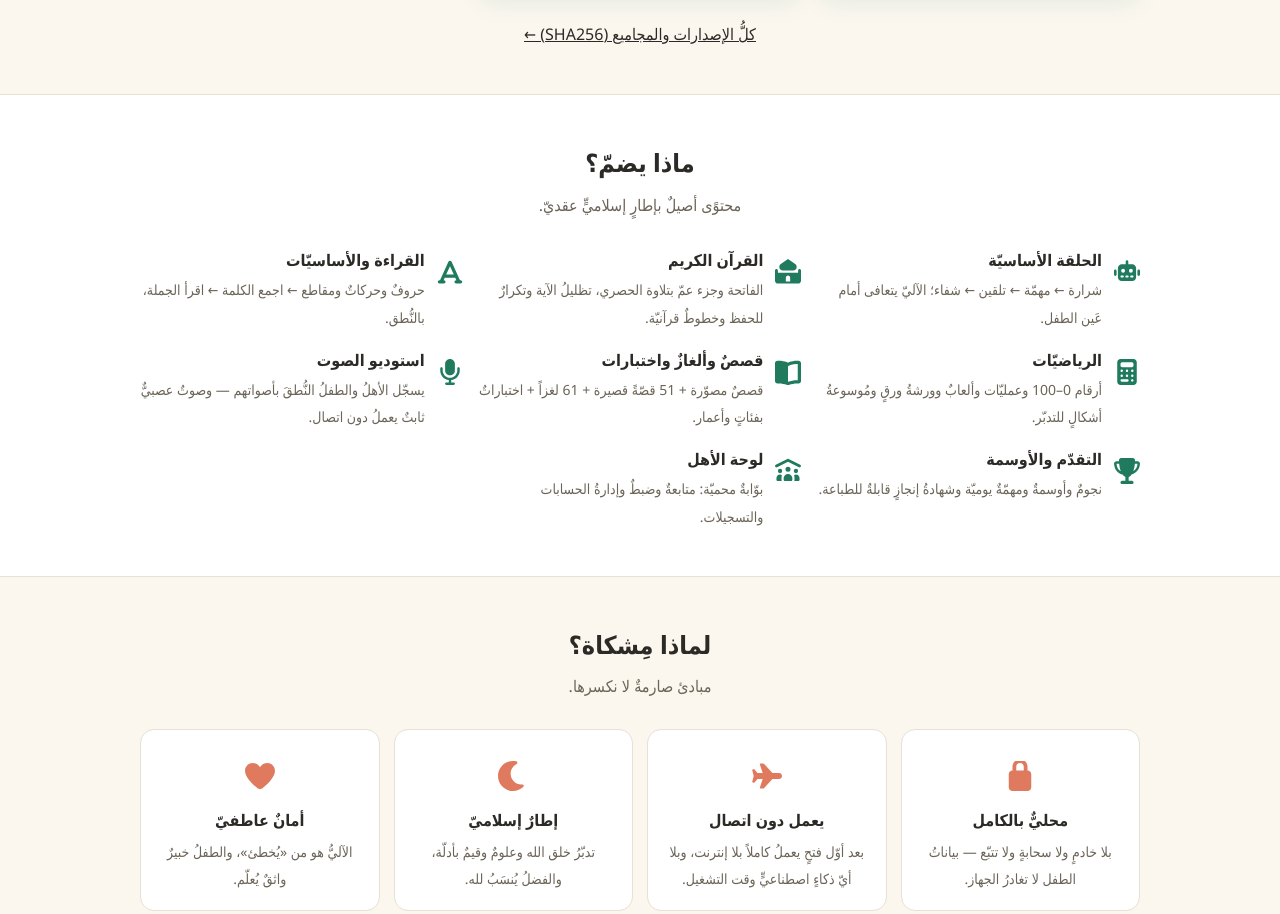
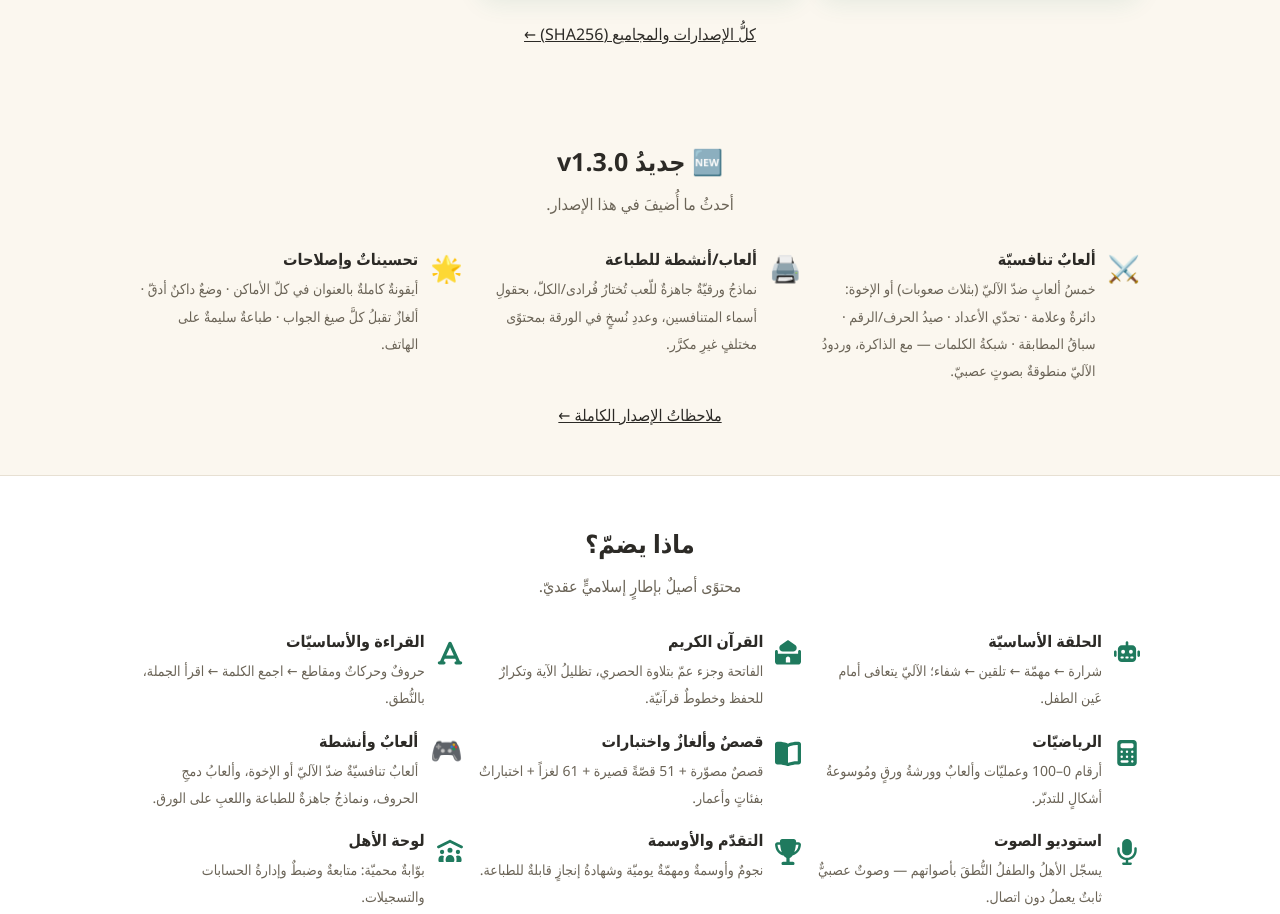
Before and after one commit to SalehGNUTUX/GT-MISHKATKIDS, a plain HTML site: page index.html in a window 1280 px wide. Shown: the part 1617-2531 px from the top of the page. Drawn offline with Linux system fonts and the light colour scheme.

Commit message:
الموقع: قسمُ «جديدُ v1.3.0» (ألعابٌ تنافسيّة · ألعابُ طباعة · تحسينات) + رابطُ ملاحظات الإصدار + بطاقةُ «ألعابٌ وأنشطة» في «ماذا يضمّ؟» — تحديثُ مستجدّات النسخة لا الروابطَ فقط

```diff
--- a/index.html
+++ b/index.html
@@ -257,6 +257,22 @@
       </div>
 </section>
 
+<!-- جديدُ الإصدار -->
+<section>
+  <div class="wrap">
+    <h2>🆕 جديدُ v1.3.0</h2>
+    <p class="section-sub">أحدثُ ما أُضيفَ في هذا الإصدار.</p>
+    <div class="feats">
+      <div class="feat"><span class="e">⚔️</span><div><b>ألعابٌ تنافسيّة</b><span>خمسُ ألعابٍ ضدّ الآليّ (بثلاث صعوبات) أو الإخوة: دائرةٌ وعلامة · تحدّي الأعداد · صيدُ الحرف/الرقم · سباقُ المطابقة · شبكةُ الكلمات — مع الذاكرة، وردودُ الآليّ منطوقةٌ بصوتٍ عصبيّ.</span></div></div>
+      <div class="feat"><span class="e">🖨️</span><div><b>ألعاب/أنشطة للطباعة</b><span>نماذجُ ورقيّةٌ جاهزةٌ للّعب تُختارُ فُرادى/الكلّ، بحقولِ أسماء المتنافسين، وعددِ نُسخٍ في الورقة بمحتوًى مختلفٍ غيرِ مكرَّر.</span></div></div>
+      <div class="feat"><span class="e">🌟</span><div><b>تحسيناتٌ وإصلاحات</b><span>أيقونةٌ كاملةٌ بالعنوان في كلّ الأماكن · وضعٌ داكنٌ أدقّ · ألغازٌ تقبلُ كلَّ صيغ الجواب · طباعةٌ سليمةٌ على الهاتف.</span></div></div>
+    </div>
+    <p style="text-align:center;margin:18px 0 0">
+      <a class="link sm" href="https://github.com/SalehGNUTUX/GT-MISHKATKIDS/releases/tag/v1.3.0" target="_blank" rel="noopener">ملاحظاتُ الإصدار الكاملة ←</a>
+    </p>
+  </div>
+</section>
+
 <!-- المزايا -->
 <div class="feat-bg">
 <section>
@@ -269,6 +285,7 @@
       <div class="feat"><span class="e">🔤</span><div><b>القراءة والأساسيّات</b><span>حروفٌ وحركاتٌ ومقاطع ← اجمع الكلمة ← اقرأ الجملة، بالنُّطق.</span></div></div>
       <div class="feat"><span class="e">🔢</span><div><b>الرياضيّات</b><span>أرقام 0–100 وعمليّات وألعابٌ وورشةُ ورقٍ ومُوسوعةُ أشكالٍ للتدبّر.</span></div></div>
       <div class="feat"><span class="e">📚</span><div><b>قصصٌ وألغازٌ واختبارات</b><span>قصصٌ مصوّرة + 51 قصّةً قصيرة + 61 لغزاً + اختباراتٌ بفئاتٍ وأعمار.</span></div></div>
+      <div class="feat"><span class="e">🎮</span><div><b>ألعابٌ وأنشطة</b><span>ألعابٌ تنافسيّةٌ ضدّ الآليّ أو الإخوة، وألعابُ دمجِ الحروف، ونماذجُ جاهزةٌ للطباعة واللعبِ على الورق.</span></div></div>
       <div class="feat"><span class="e">🎙️</span><div><b>استوديو الصوت</b><span>يسجّل الأهلُ والطفلُ النُّطقَ بأصواتهم — وصوتٌ عصبيٌّ ثابتٌ يعملُ دون اتصال.</span></div></div>
       <div class="feat"><span class="e">🏆</span><div><b>التقدّم والأوسمة</b><span>نجومٌ وأوسمةٌ ومهمّةٌ يوميّة وشهادةُ إنجازٍ قابلةٌ للطباعة.</span></div></div>
       <div class="feat"><span class="e">👪</span><div><b>لوحة الأهل</b><span>بوّابةٌ محميّة: متابعةٌ وضبطٌ وإدارةُ الحسابات والتسجيلات.</span></div></div>
```
